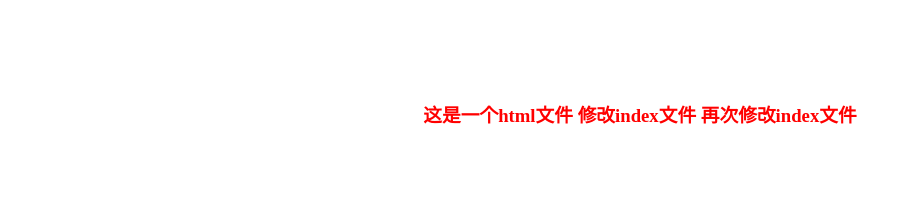
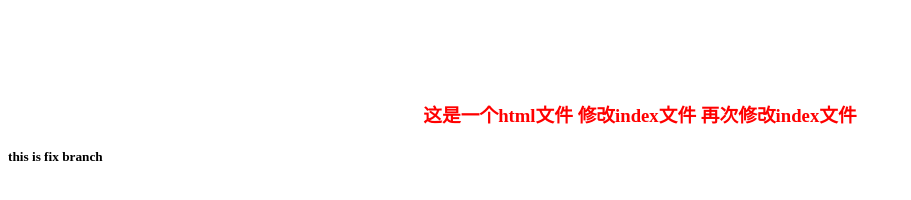
Before and after one commit to rubycancan/ruby.com, a plain HTML site: page index.html in a window 1280 px wide. Shown: the whole page, without its empty margins (0-911 px from the left). Drawn offline with Linux system fonts and the light colour scheme.

Commit message:
fix branch

```diff
--- a/index.html
+++ b/index.html
@@ -7,5 +7,6 @@
   </head>
   <body>
   <h3>这是一个html文件 修改index文件 再次修改index文件</h3>
+  <h5>this is fix branch</h5>
   </body>
 </html>
```
